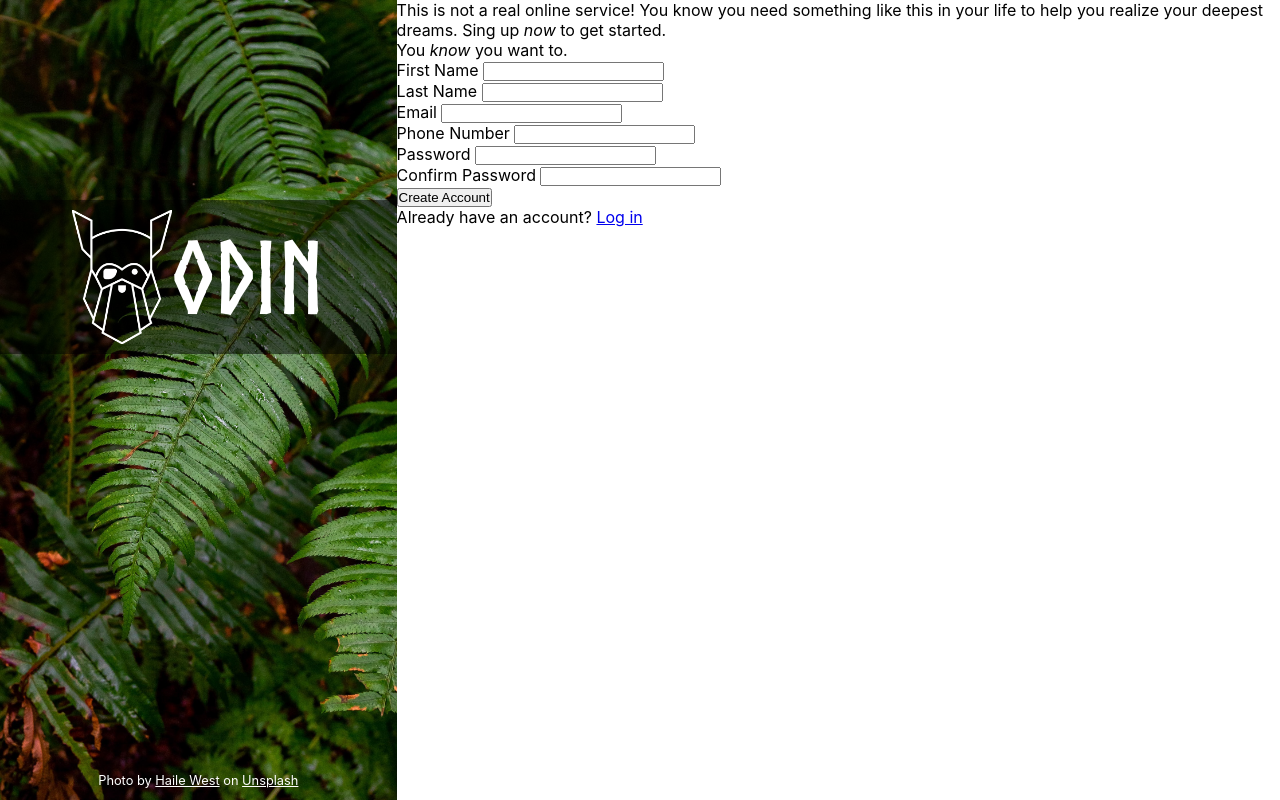
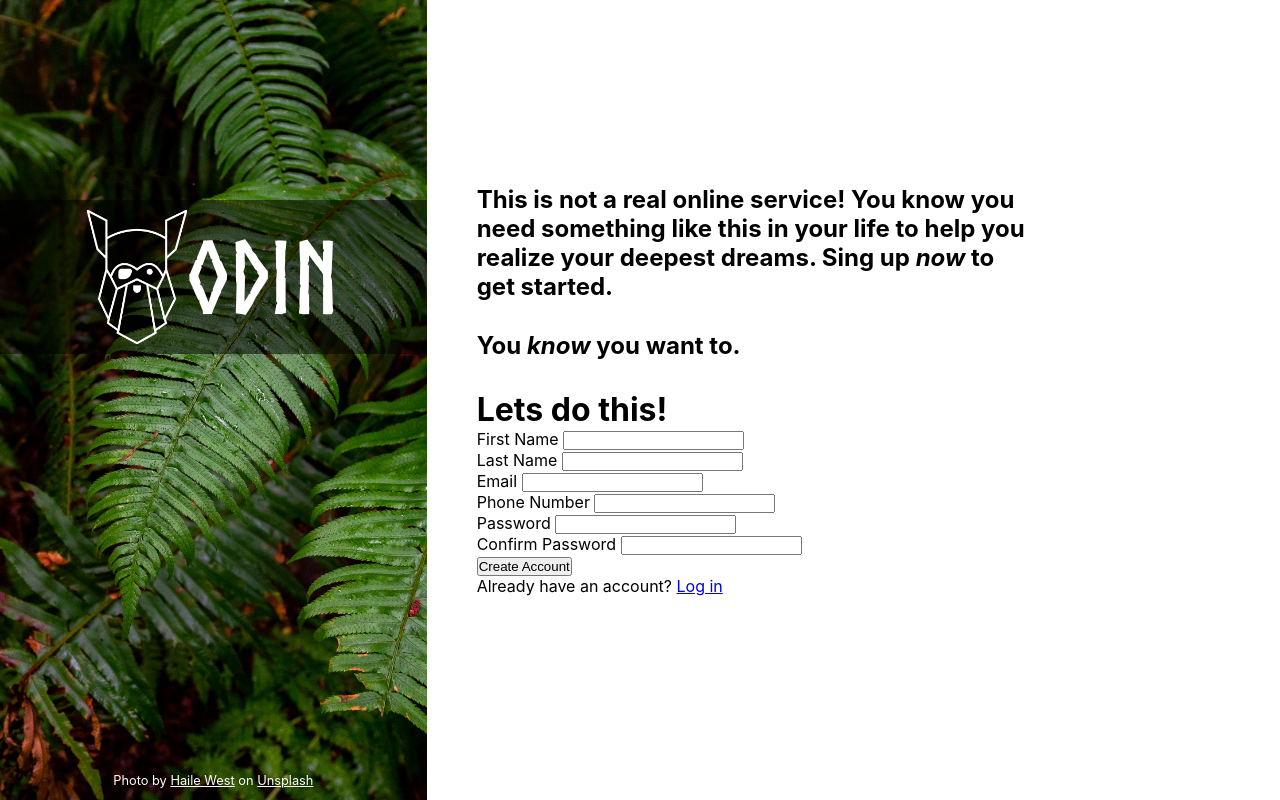
Before and after one commit to luckie10/odin-sign-up-form, a plain HTML site: page index.html in a window 1280 px wide. Drawn offline with Linux system fonts and the light colour scheme.

Commit message:
Style the form description

```diff
--- a/index.html
+++ b/index.html
@@ -20,12 +20,14 @@
 		</div>
 	</div>
 	<div class="main">
+		<form action="#" method="get">
 			<div class="form-description">
 				<p>This is not a real online service! You know you need something like this in your life to help you realize your deepest dreams. Sing up <em>now</em> to get started.</p>
 				<p>You <em>know</em> you want to.</p>
 			</div>
 			<div class="form-main">
-			<form action="#" method="get">
+				<h1>Lets do this!</h1>
+				<div class="inputContainer">
 					<div>
 						<label for="firstName">First Name</label>
 						<input type="text" name="firstName" id="firstName">
@@ -50,12 +52,13 @@
 						<label for="confirmPassword">Confirm Password</label>
 						<input type="password" name="confirmPassword" id="confirmPassword">
 					</div>
+				</div>
+			</div>
 			<div class="form-footer">
 				<button type="submit">Create Account</button>
 				<p>Already have an account? <a href="#">Log in</a></p>
 			</div>
 		</form>
 	</div>
-	</div>
 </body>
 </html>
--- a/style.css
+++ b/style.css
@@ -19,14 +19,13 @@ body {
 }
 
 .splash {
-	width: 40vw;
 	height: 100vh;
 	background-image: url(./assets/leafs.jpg);
 	background-size: cover;
-	scale: (1.2);
 	display: flex;
 	flex-direction: column;
 	justify-content: center;
+	flex: 2;
 }
 
 .logo {
@@ -59,3 +58,23 @@ body {
 .credit a {
 	color: white;
 }
+
+.main {
+	display: flex;
+	flex-direction: column;
+	justify-content: center;
+	flex: 4;
+}
+
+.main > form {
+	padding: 0 250px 20px 50px;
+}
+
+.form-description {
+	font-size: 1.5rem;
+	font-weight: bold;
+}
+
+.form-description p {
+	margin-bottom: 30px;
+}
```
Lines whose indentation alone changed are shown as unchanged.
